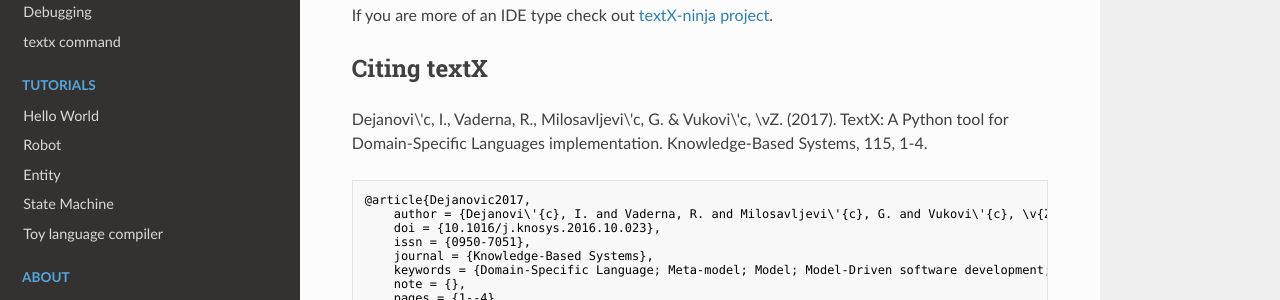
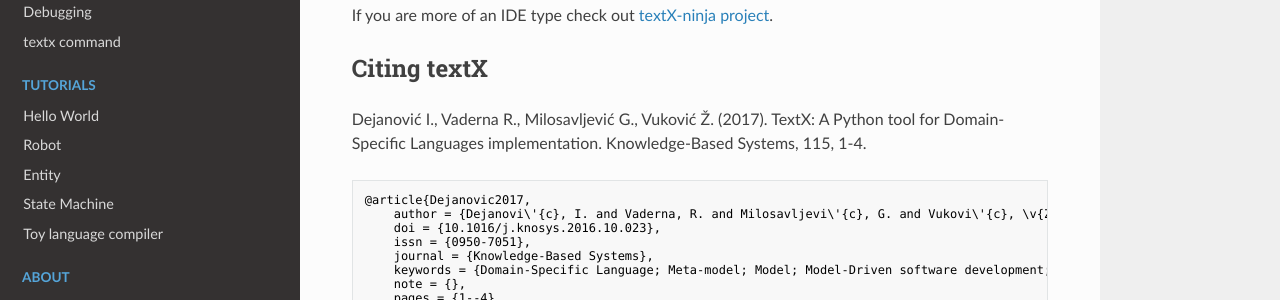
Before and after one commit to textX/textX, an MkDocs documentation site: the page built from docs/index.md, in a window 1280 px wide and 900 px high, scrolled down 3060 px. Shown: the part 331-631 px from the top of the window. Built offline with MkDocs 1.6.1, drawn with Linux system fonts in a browser that asks for light colours; nearby versions of some CDN libraries; old or Windows-style settings are respelled for this version of MkDocs.

Commit message:
Small fix in textX reference.

```diff
--- a/docs/index.md
+++ b/docs/index.md
@@ -160,7 +160,7 @@
 
 ## Citing textX
 
-Dejanovi\'c, I., Vaderna, R., Milosavljevi\'c, G. & Vukovi\'c, \vZ. (2017).
+Dejanović I., Vaderna R., Milosavljević G., Vuković Ž. (2017).
 TextX: A Python tool for Domain-Specific Languages implementation.
 Knowledge-Based Systems, 115, 1-4.
 
```
